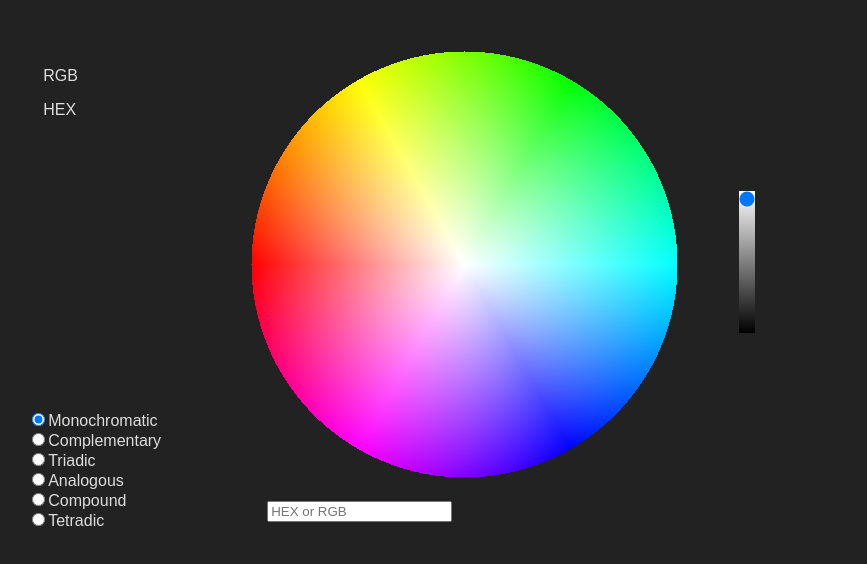
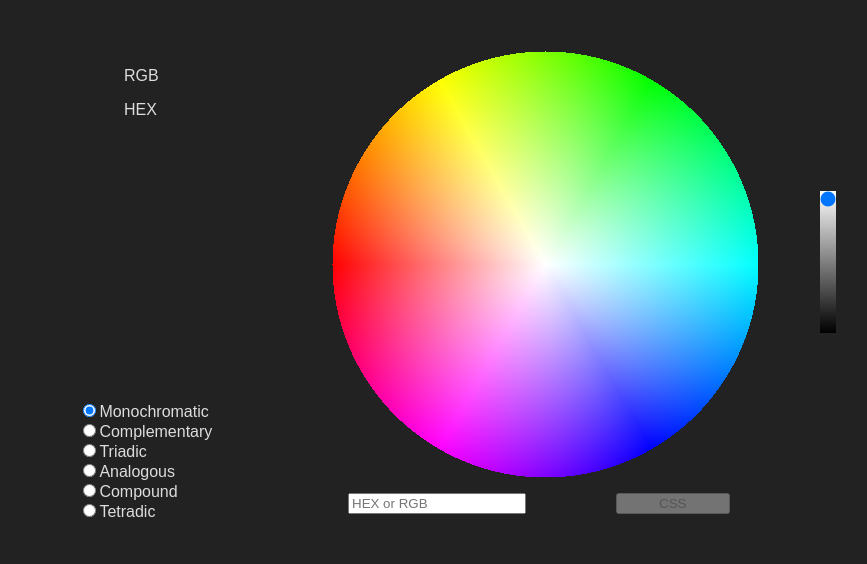
Before and after one commit to joyfulstick/palette, a React (Create React App) app: page / in a window 1280 px wide. Shown: the top 564 px of the page, without its empty margins (24-891 px from the left). Built offline with nearby package versions, Linux system fonts and the light colour scheme.

Commit message:
Add a css generating button

```diff
--- a/src/components/ColorInfo/ColorInfo.css
+++ b/src/components/ColorInfo/ColorInfo.css
@@ -2,6 +2,7 @@
   grid-area: 3 / 2;
   justify-self: end;
   align-self: end;
+  cursor: default;
 }
 
 .color-info__sample {
--- a/src/components/ColorInput/ColorInput.css
+++ b/src/components/ColorInput/ColorInput.css
@@ -1,11 +1,20 @@
 .color-input {
   grid-area: 2 / 2;
-  align-self: center;
+  align-self: start;
   margin: 1rem;
+  width: 50%;
+  justify-self: left;
+}
+
+.color-input__element {
+  width: 100%;
 }
 
 @media (min-width: 600px) {
 }
 
 @media (min-width: 900px) {
+  .color-input {
+    width: 30%;
+  }
 }
--- a/src/components/ColorInput/ColorInput.js
+++ b/src/components/ColorInput/ColorInput.js
@@ -7,6 +7,7 @@ const ColorInput = props => {
   return (
     <label className="color-input" htmlFor="color-input">
       <input
+        className="color-input__element"
         type="text"
         name="color-input"
         placeholder="HEX or RGB"
--- a/src/components/CssCode/CssCode.css
+++ b/src/components/CssCode/CssCode.css
@@ -17,14 +17,24 @@
   background: #0005;
   white-space: nowrap;
   overflow: auto;
+  cursor: copy;
 }
 
-.css__button {
+.button--exit {
   margin: 1em;
   background: none;
   border: none;
   outline: none;
   color: #9cf0ff;
+  cursor: pointer;
+}
+
+.button--css {
+  grid-area: 2 / 2;
+  align-self: start;
+  margin: 1rem;
+  width: 20%;
+  justify-self: right;
 }
 
 @media (min-width: 600px) {
@@ -40,4 +50,7 @@
     max-width: 100%;
     margin-top: -10%;
   }
+  .button--css {
+    margin: 1rem 30% 1rem 0;
+  }
 }
--- a/src/components/CssCode/CssCode.js
+++ b/src/components/CssCode/CssCode.js
@@ -2,16 +2,32 @@ import React from 'react'
 import './CssCode.css'
 
 const CssCode = props => (
+  <React.Fragment>
+    <button
+      className="button--css"
+      disabled={props.schemes.length === 0}
+      onClick={props.clickedCreator}
+      style={
+        props.schemes.length === 0
+          ? { cursor: 'not-allowed' }
+          : { cursor: 'pointer' }
+      }
+    >
+      CSS
+    </button>
+    {props.css && (
       <div className="css">
         <code
           className="css__code"
           dangerouslySetInnerHTML={props.innerHTML}
           onClick={props.clicked}
         />
-    <button className="css__button" onClick={props.clickedButton}>
-      Pick another color
+        <button className="button--exit" onClick={props.clickedButton}>
+          Close
         </button>
       </div>
+    )}
+  </React.Fragment>
 )
 
 export default CssCode
--- a/src/components/HsvCylider/HsvCylinder.css
+++ b/src/components/HsvCylider/HsvCylinder.css
@@ -19,6 +19,7 @@ canvas {
 .color--picked {
   position: absolute;
   right: 9vw;
+  cursor: default;
 }
 
 .range--value {
--- a/src/components/Palette/Palette.css
+++ b/src/components/Palette/Palette.css
@@ -6,8 +6,14 @@
   margin: 4vw;
 }
 
-@media (min-width: 600px) {
+@media (min-width: 1280px) {
   .main {
-    grid-template-columns: repeat(2, auto) 1fr;
+    margin: 4vw 8vw;
   }
 }
+
+@media (min-width: 1600px) {
+  .main {
+    margin: 4vw 12vw;
+  }
+}
--- a/src/components/Palette/Palette.js
+++ b/src/components/Palette/Palette.js
@@ -163,7 +163,6 @@ class Palette extends React.Component {
     this.setState(prevState => {
       return { picking: !prevState.picking }
     })
-    this.handleCreateCss()
   }
 
   handleSelect = e => {
@@ -173,7 +172,7 @@ class Palette extends React.Component {
     window.getSelection().removeAllRanges()
     window.getSelection().addRange(code)
     document.execCommand('Copy')
-    alert('Code has been copied to clipboard :)')
+    alert('Code has been copied to your clipboard ┻━┻ ︵¯\\(ツ)/¯︵ ┻━┻')
   }
 
   handleInput = e => {
@@ -202,7 +201,9 @@ class Palette extends React.Component {
     this.setState({ rgbColors: { rgb, hex, r, g, b }, schemes })
   }
 
-  handleBlur = () => this.setState({ inputValue: '' })
+  handleBlur = () => {
+    this.setState({ inputValue: '' })
+  }
 
   render() {
     return (
@@ -228,13 +229,15 @@ class Palette extends React.Component {
           schemes={this.state.schemes}
           swatchesRef={el => (this.swatches = el)}
         />
-        {!this.state.picking && (
-          <CssCode
-            innerHTML={{ __html: this.state.css }}
-            clicked={e => this.handleSelect(e)}
-            clickedButton={this.handlePick}
-          />
-        )}
+
+        <CssCode
+          innerHTML={{ __html: this.state.css }}
+          schemes={this.state.schemes}
+          css={this.state.css}
+          clickedCreator={this.handleCreateCss}
+          clicked={e => this.handleSelect(e)}
+          clickedButton={() => this.setState({ css: '' })}
+        />
         <ColorInput
           chenged={this.handleInput}
           value={this.state.inputValue}
--- a/src/components/Schemes/Schemes.css
+++ b/src/components/Schemes/Schemes.css
@@ -6,6 +6,7 @@
 }
 
 .scheme__label {
+  cursor: pointer;
 }
 
 @media (min-width: 600px) {
--- a/src/components/Swatches/Swatches.css
+++ b/src/components/Swatches/Swatches.css
@@ -1,10 +1,11 @@
 .swatches {
   grid-area: 4 / 2;
+  min-width: 4rem;
+  width: 1fr;
 }
 
 .swatches__samples {
   display: flex;
-  width: 1fr;
   height: 2rem;
 }
 
```
Lines whose indentation alone changed are shown as unchanged.
